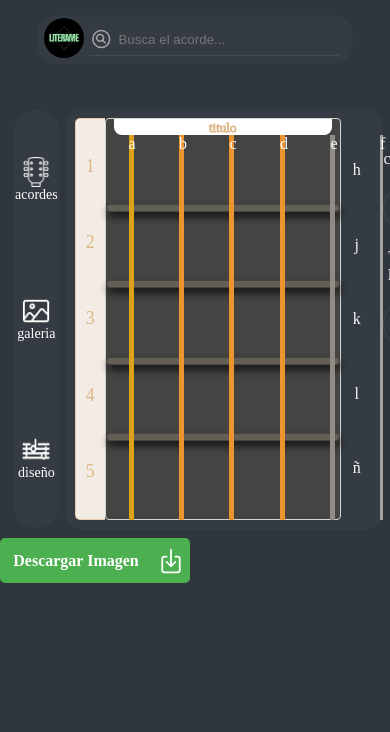
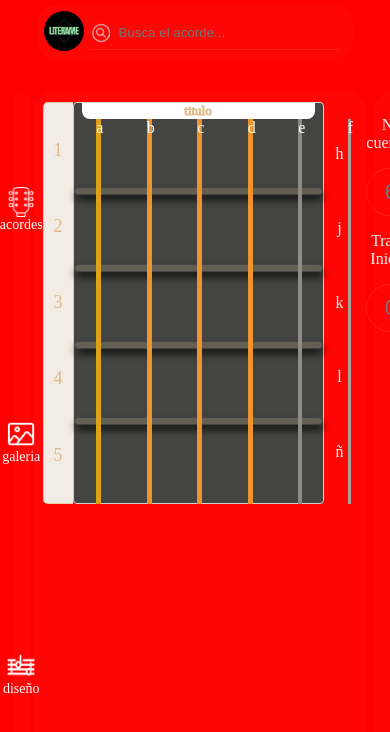
Before and after one commit to literame/acorde, a plain HTML site: page index.html in a window 390 px wide. Shown: the top 732 px of the page. Drawn offline with nearby package versions, Linux system fonts and the light colour scheme; a web font is replaced by a local one.

Commit message:
agregado de mediasquery para mobile

```diff
--- a/css/stylepage.css
+++ b/css/stylepage.css
@@ -1,30 +1,34 @@
-
-
 
 body{
     background-color: #30363d;
     margin: 0;
-    margin-top: 10px;
+    width: 100vw;
+    height: 97vh;
+    overflow-x: hidden;
 }
 
 header{
     width: 100vw;
-    height: 90px;
+    height: 10%;
     display: flex;
     justify-content: center;
+}
 
+main{
+
+    height: 90%;
+    padding: 10px 10px;
 }
 
 nav{
     width: 80vw;
-    height: 50%;
+    height: 64%;
     display: flex;
     align-items: center;
     margin: 5px;
     padding: 2px;
     border-radius: 20px;
     background: #e4e4dd06;
-
 }
 
 /* nav:hover{
@@ -69,19 +73,16 @@ nav{
     border-radius: 50%;
 }
 
-main{
-    /* background: #e4e4dd06; */
-    /* border-radius: 15px; */
-    padding: 8px;
-}
 
 #content{
     display: flex;
     flex-direction: row;
+    height: 95%;
 }
 
 .leftbar{
-    width: 70px;
+    width: 5%;
+
     padding: 2px;
     display: flex;
     justify-content: center;
@@ -127,7 +128,7 @@ main{
 #diseño{
     background: #e4e4dd06;
     border-radius: 20px;
-    width: 85%;
+    width: 90%;
 
 }
 
@@ -232,3 +233,15 @@ text-align: center;
     background: white;
     color: #1c4936;
 }
+
+
+
+
+@media only screen and (max-width: 768px) {
+
+body{
+    background: red;
+}
+
+
+}
--- a/index.html
+++ b/index.html
@@ -160,7 +160,12 @@
                 <p>Traste Inicial</p>
                 <input type="text" placeholder="0">
             </div>
-
+            <!-- <div class="descargable" onclick="convertirYDescargar()">
+                <div class="txtdown">Descargar Imagen</div>
+                <div class="icon">
+                    <ion-icon  name="download-outline"></ion-icon>
+                </div>
+            </div> -->
         </div>
 
     </div>
@@ -175,12 +180,7 @@
 
 
 
-<div class="descargable" onclick="convertirYDescargar()">
-    <div class="txtdown">Descargar Imagen</div>
-    <div class="icon">
-        <ion-icon  name="download-outline"></ion-icon>
-    </div>
-</div>
+
 
     <script type="module" src="https://unpkg.com/ionicons@7.1.0/dist/ionicons/ionicons.esm.js"></script>
     <script nomodule src="https://unpkg.com/ionicons@7.1.0/dist/ionicons/ionicons.js"></script>
```
